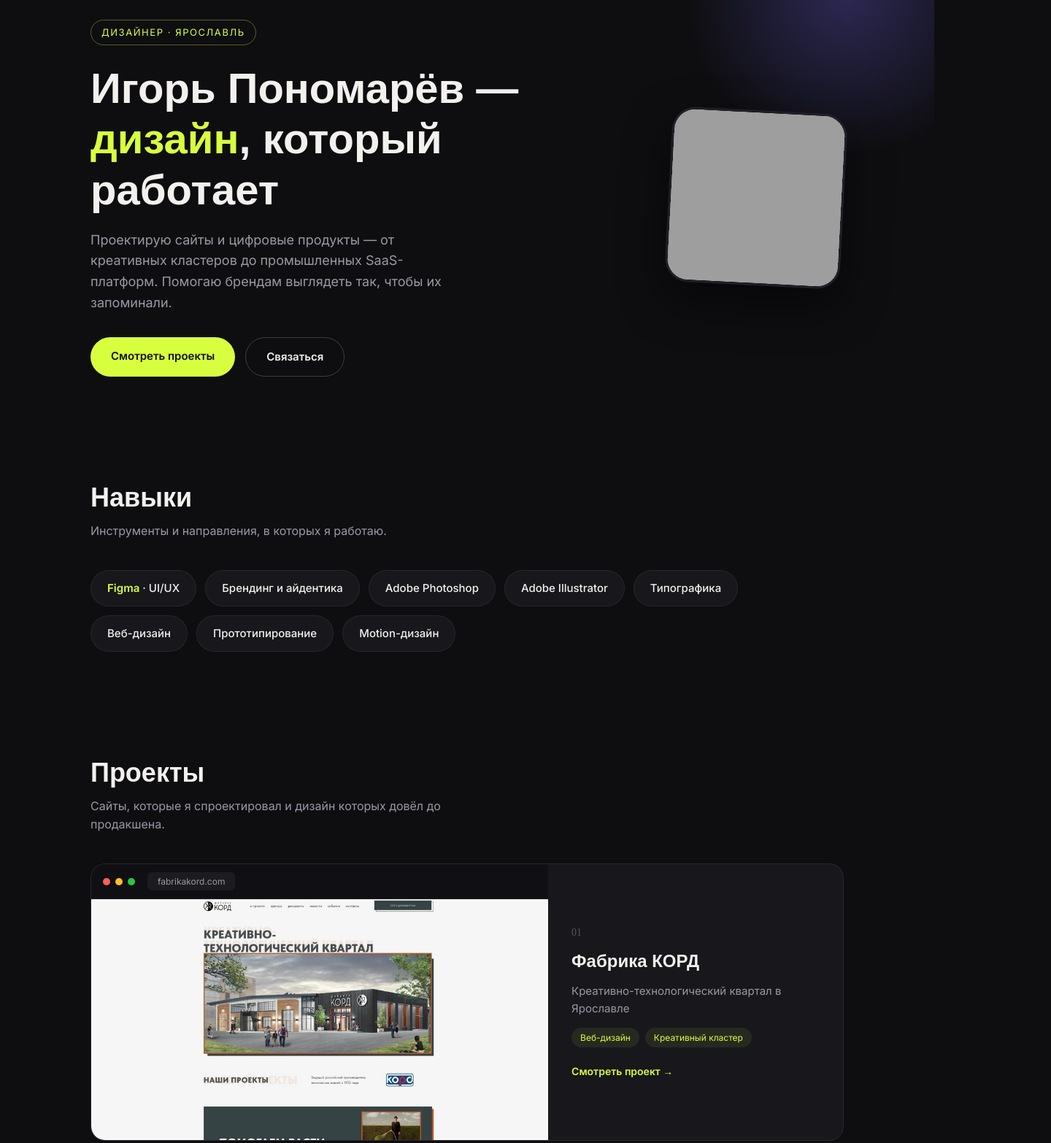
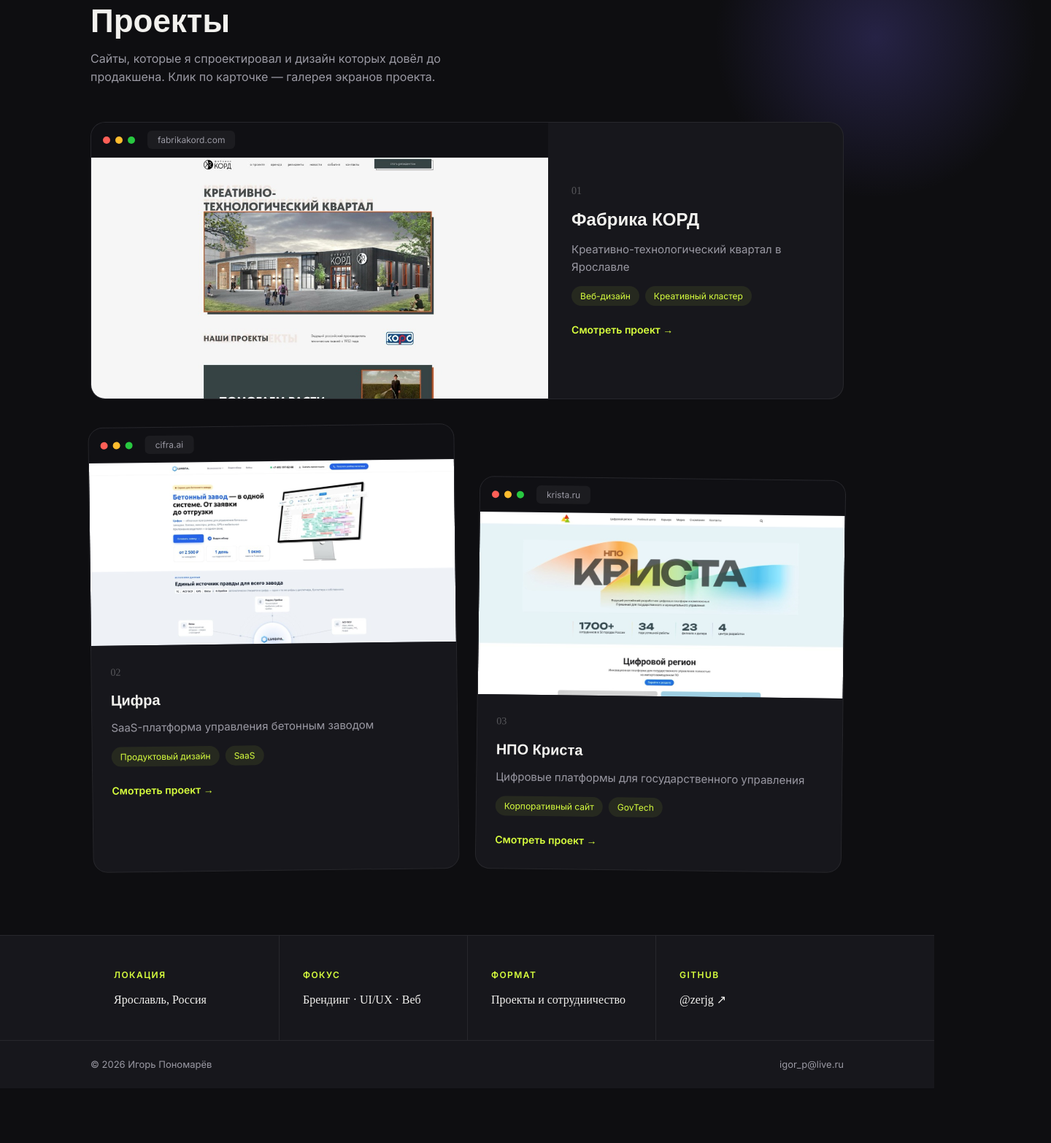
Before and after one commit to zerjg/portfolio, a plain HTML site: page index.html in a window 1280 px wide. Shown: the part 134-1700 px from the top of the page at 73% size, 1440 px wide, since content can reach past the window. After the commit the page ends 1625 px from the top, so only its background shows below. Drawn offline with Linux system fonts and the light colour scheme; grey boxes are pictures that could not be loaded; a web font is replaced by a local one.

Commit message:
Редизайн главной: имя в шапке, только галерея проектов коллажем, блок-факты развёрнут в подвал

```diff
--- a/index.html
+++ b/index.html
@@ -4,7 +4,7 @@
   <meta charset="UTF-8">
   <meta name="viewport" content="width=device-width, initial-scale=1.0">
   <title>Игорь Пономарёв — дизайнер</title>
-  <meta name="description" content="Портфолио Игоря Пономарёва — графический и цифровой дизайн, брендинг, UI/UX.">
+  <meta name="description" content="Портфолио Игоря Пономарёва — веб-дизайн и цифровые продукты: Фабрика КОРД, Цифра, НПО Криста.">
   <link rel="preconnect" href="https://fonts.googleapis.com">
   <link rel="preconnect" href="https://fonts.gstatic.com" crossorigin>
   <link href="https://fonts.googleapis.com/css2?family=Unbounded:wght@400;600;800&family=Inter:wght@400;500;600&display=swap" rel="stylesheet">
@@ -39,71 +39,41 @@
       background: rgba(14,14,17,.75);
       border-bottom: 1px solid rgba(255,255,255,.06);
     }
-    nav .wrap { display: flex; align-items: center; justify-content: space-between; height: 64px; }
-    .logo { font-family: 'Unbounded'; font-weight: 800; font-size: 18px; }
+    nav .wrap { display: flex; align-items: center; justify-content: space-between; height: 64px; gap: 16px; }
+    .logo { font-family: 'Unbounded'; font-weight: 800; font-size: 15px; letter-spacing: .02em; white-space: nowrap; }
     .logo span { color: var(--accent); }
     .nav-links { display: flex; gap: 28px; font-size: 14px; color: var(--muted); }
     .nav-links a:hover { color: var(--text); }
 
-    /* ---------- hero ---------- */
-    header { padding: 96px 0 72px; position: relative; overflow: hidden; }
-    header::before {
-      content: ''; position: absolute; top: -180px; right: -120px;
+    /* ---------- projects gallery ---------- */
+    section { padding: 72px 0 88px; scroll-margin-top: 72px; position: relative; }
+    section::before {
+      content: ''; position: absolute; top: -120px; right: -160px;
       width: 480px; height: 480px; border-radius: 50%;
-      background: radial-gradient(circle, rgba(123,108,255,.28), transparent 65%);
+      background: radial-gradient(circle, rgba(123,108,255,.22), transparent 65%);
       pointer-events: none;
     }
-    .hero { display: flex; align-items: center; gap: 48px; flex-wrap: wrap; }
-    .hero-text { flex: 1 1 420px; }
-    .tag {
-      display: inline-block; font-size: 13px; letter-spacing: .12em; text-transform: uppercase;
-      color: var(--accent); border: 1px solid rgba(216,255,62,.35);
-      padding: 6px 14px; border-radius: 100px; margin-bottom: 24px;
-    }
-    h1 { font-size: clamp(34px, 5.5vw, 58px); font-weight: 800; margin-bottom: 20px; }
-    h1 em { font-style: normal; color: var(--accent); }
-    .lead { color: var(--muted); font-size: 18px; max-width: 520px; margin-bottom: 32px; }
-    .btn-row { display: flex; gap: 14px; flex-wrap: wrap; }
-    .btn {
-      display: inline-block; padding: 14px 28px; border-radius: 100px;
-      font-weight: 600; font-size: 15px; transition: transform .15s ease, opacity .15s;
-    }
-    .btn:hover { transform: translateY(-2px); }
-    .btn-primary { background: var(--accent); color: #111; }
-    .btn-ghost { border: 1px solid rgba(255,255,255,.2); color: var(--text); }
-    .avatar {
-      width: 240px; height: 240px; border-radius: 32px; object-fit: cover;
-      border: 3px solid var(--surface-2);
-      box-shadow: 0 24px 60px rgba(0,0,0,.5);
-      transform: rotate(3deg);
-    }
+    .section-title { font-size: clamp(28px, 4.5vw, 44px); margin-bottom: 12px; }
+    .section-sub { color: var(--muted); margin-bottom: 48px; max-width: 560px; }
 
-    /* ---------- sections ---------- */
-    section { padding: 72px 0; scroll-margin-top: 72px; }
-    .section-title { font-size: clamp(24px, 3.5vw, 36px); margin-bottom: 12px; }
-    .section-sub { color: var(--muted); margin-bottom: 40px; max-width: 560px; }
-
-    /* ---------- skills ---------- */
-    .chips { display: flex; flex-wrap: wrap; gap: 12px; }
-    .chip {
-      background: var(--surface); border: 1px solid rgba(255,255,255,.07);
-      padding: 12px 22px; border-radius: 100px; font-size: 15px; font-weight: 500;
-    }
-    .chip b { color: var(--accent); font-weight: 600; }
-
-    /* ---------- projects ---------- */
-    .projects { display: flex; flex-direction: column; gap: 28px; }
+    .projects { display: grid; grid-template-columns: 1fr 1fr; gap: 36px 28px; }
     .project {
-      display: grid; grid-template-columns: 1.55fr 1fr;
       background: var(--surface); border: 1px solid rgba(255,255,255,.07);
       border-radius: var(--radius); overflow: hidden;
-      transition: transform .25s ease, border-color .25s ease, box-shadow .25s ease;
+      opacity: 0; transform: translateY(36px);
+      transition: opacity .7s ease, transform .7s ease, border-color .25s ease, box-shadow .25s ease;
     }
-    .project:hover {
-      transform: translateY(-5px);
+    .project.in { opacity: 1; transform: translateY(0); }
+    .project.in:hover {
       border-color: rgba(216,255,62,.45);
       box-shadow: 0 28px 70px rgba(0,0,0,.5);
+      transform: translateY(-5px) rotate(0deg) !important;
     }
+    .project.wide { grid-column: 1 / -1; display: grid; grid-template-columns: 1.55fr 1fr; }
+    .project.vert { display: flex; flex-direction: column; }
+    .project.shift { margin-top: 72px; }
+    .project.tilt-r.in { transform: rotate(.7deg); }
+    .project.tilt-l.in { transform: rotate(-.7deg); }
     .project-shot { background: var(--surface-2); overflow: hidden; }
     .browser-bar {
       display: flex; align-items: center; gap: 7px;
@@ -116,16 +86,20 @@
       background: rgba(255,255,255,.05); padding: 3px 14px; border-radius: 6px;
     }
     .project-shot img {
-      width: 100%; height: 330px; object-fit: cover; object-position: top;
-      display: block; transition: transform .6s ease;
+      width: 100%; display: block; object-fit: cover; object-position: top;
+      transition: transform .6s ease;
     }
+    .project.wide .project-shot img { height: 330px; }
+    .project.vert .project-shot img { height: 250px; }
     .project:hover .project-shot img { transform: scale(1.04); }
     .project-info {
-      padding: 36px 32px; display: flex; flex-direction: column;
+      padding: 32px; display: flex; flex-direction: column;
       justify-content: center; gap: 14px;
     }
+    .project.vert .project-info { padding: 26px 26px 28px; }
     .project-num { font-family: 'Unbounded'; font-size: 14px; color: rgba(255,255,255,.28); }
     .project-info h3 { font-size: 24px; }
+    .project.vert .project-info h3 { font-size: 20px; }
     .project-info p { color: var(--muted); font-size: 15px; }
     .card-tags { display: flex; gap: 8px; flex-wrap: wrap; }
     .card-tags span {
@@ -134,98 +108,74 @@
     }
     .project-link { margin-top: 8px; color: var(--accent); font-weight: 600; font-size: 14px; }
     .project:hover .project-link { text-decoration: underline; text-underline-offset: 4px; }
+
+    /* ---------- facts footer band ---------- */
+    .facts-band {
+      background: var(--surface);
+      border-top: 1px solid rgba(255,255,255,.07);
+    }
+    .facts-grid {
+      display: grid; grid-template-columns: repeat(4, 1fr);
+    }
+    .fact {
+      padding: 44px 32px;
+      border-left: 1px solid rgba(255,255,255,.07);
+    }
+    .fact:first-child { border-left: none; }
+    .fact b {
+      display: block; font-size: 12px; font-weight: 600;
+      text-transform: uppercase; letter-spacing: .12em;
+      color: var(--accent); margin-bottom: 12px;
+    }
+    .fact span { font-family: 'Unbounded'; font-size: 16px; line-height: 1.45; display: block; }
+    .fact a { color: var(--text); }
+    .fact a:hover { color: var(--accent); }
+    .footer-line {
+      border-top: 1px solid rgba(255,255,255,.07);
+      padding: 22px 0; font-size: 13px; color: var(--muted);
+    }
+    .footer-line .wrap { display: flex; justify-content: space-between; gap: 16px; flex-wrap: wrap; }
+    .footer-line a:hover { color: var(--accent); }
+
     @media (max-width: 860px) {
-      .project { grid-template-columns: 1fr; }
-      .project-shot img { height: 220px; }
-      .project-info { padding: 26px 24px; }
+      .projects { grid-template-columns: 1fr; gap: 26px; }
+      .project.wide { grid-template-columns: 1fr; }
+      .project.wide .project-shot img { height: 220px; }
+      .project.shift { margin-top: 0; }
+      .project.tilt-r.in, .project.tilt-l.in { transform: none; }
+      .facts-grid { grid-template-columns: 1fr 1fr; }
+      .fact { padding: 28px 24px; }
+      .fact:nth-child(3) { border-left: none; }
+      .fact:nth-child(n+3) { border-top: 1px solid rgba(255,255,255,.07); }
+      .nav-links { gap: 18px; }
+      .logo { font-size: 13px; }
     }
-
-    /* ---------- about ---------- */
-    .about-box {
-      background: var(--surface); border: 1px solid rgba(255,255,255,.07);
-      border-radius: var(--radius); padding: 40px;
-      display: grid; grid-template-columns: 2fr 1fr; gap: 40px;
-    }
-    .about-box p { color: var(--muted); margin-bottom: 14px; }
-    .facts { list-style: none; }
-    .facts li { padding: 10px 0; border-bottom: 1px solid rgba(255,255,255,.07); font-size: 14px; }
-    .facts li:last-child { border: none; }
-    .facts b { display: block; color: var(--muted); font-weight: 500; font-size: 12px; text-transform: uppercase; letter-spacing: .08em; }
-
-    /* ---------- contact ---------- */
-    .contact {
-      text-align: center; background: var(--surface);
-      border: 1px solid rgba(255,255,255,.07);
-      border-radius: var(--radius); padding: 64px 32px;
-    }
-    .contact h2 { margin-bottom: 14px; }
-    .contact p { color: var(--muted); margin-bottom: 28px; }
-    .contact-links { display: flex; gap: 14px; justify-content: center; flex-wrap: wrap; }
-
-    footer { padding: 40px 0; text-align: center; color: var(--muted); font-size: 13px; }
-
-    @media (max-width: 720px) {
-      .about-box { grid-template-columns: 1fr; }
-      .hero { flex-direction: column-reverse; text-align: center; }
-      .btn-row { justify-content: center; }
-      .nav-links { display: none; }
-      .avatar { width: 180px; height: 180px; }
+    @media (max-width: 480px) {
+      .facts-grid { grid-template-columns: 1fr; }
+      .fact { border-left: none; border-top: 1px solid rgba(255,255,255,.07); }
+      .fact:first-child { border-top: none; }
     }
   </style>
 </head>
 <body>
 
-<nav>
+<nav id="top">
   <div class="wrap">
-    <a class="logo" href="#top">IGOR<span>.</span></a>
+    <a class="logo" href="#top">ИГОРЬ ПОНОМАРЕВ<span>.</span></a>
     <div class="nav-links">
-      <a href="#skills">Навыки</a>
       <a href="#works">Проекты</a>
-      <a href="#about">Обо мне</a>
-      <a href="#contact">Контакты</a>
+      <a href="https://github.com/zerjg" target="_blank" rel="noopener">GitHub</a>
     </div>
   </div>
 </nav>
 
-<header id="top">
-  <div class="wrap hero">
-    <div class="hero-text">
-      <span class="tag">Дизайнер · Ярославль</span>
-      <h1>Игорь Пономарёв — <em>дизайн</em>, который работает</h1>
-      <p class="lead">Проектирую сайты и цифровые продукты — от креативных кластеров до промышленных SaaS-платформ. Помогаю брендам выглядеть так, чтобы их запоминали.</p>
-      <div class="btn-row">
-        <a class="btn btn-primary" href="#works">Смотреть проекты</a>
-        <a class="btn btn-ghost" href="#contact">Связаться</a>
-      </div>
-    </div>
-    <img class="avatar" src="https://avatars.githubusercontent.com/u/17095296?v=4" alt="Игорь Пономарёв">
-  </div>
-</header>
-
-<section id="skills">
-  <div class="wrap">
-    <h2 class="section-title">Навыки</h2>
-    <p class="section-sub">Инструменты и направления, в которых я работаю.</p>
-    <div class="chips">
-      <span class="chip"><b>Figma</b> · UI/UX</span>
-      <span class="chip">Брендинг и айдентика</span>
-      <span class="chip">Adobe Photoshop</span>
-      <span class="chip">Adobe Illustrator</span>
-      <span class="chip">Типографика</span>
-      <span class="chip">Веб-дизайн</span>
-      <span class="chip">Прототипирование</span>
-      <span class="chip">Motion-дизайн</span>
-    </div>
-  </div>
-</section>
-
 <section id="works">
   <div class="wrap">
     <h2 class="section-title">Проекты</h2>
-    <p class="section-sub">Сайты, которые я спроектировал и дизайн которых довёл до продакшена.</p>
+    <p class="section-sub">Сайты, которые я спроектировал и дизайн которых довёл до продакшена. Клик по карточке — галерея экранов проекта.</p>
     <div class="projects">
 
-      <a class="project" href="project.html?p=kord">
+      <a class="project wide" href="project.html?p=kord">
         <div class="project-shot">
           <div class="browser-bar">
             <i style="background:#ff5f57"></i><i style="background:#febc2e"></i><i style="background:#28c840"></i>
@@ -242,7 +192,7 @@
         </div>
       </a>
 
-      <a class="project" href="project.html?p=cifra">
+      <a class="project vert tilt-l" href="project.html?p=cifra">
         <div class="project-shot">
           <div class="browser-bar">
             <i style="background:#ff5f57"></i><i style="background:#febc2e"></i><i style="background:#28c840"></i>
@@ -259,7 +209,7 @@
         </div>
       </a>
 
-      <a class="project" href="project.html?p=krista">
+      <a class="project vert shift tilt-r" href="project.html?p=krista">
         <div class="project-shot">
           <div class="browser-bar">
             <i style="background:#ff5f57"></i><i style="background:#febc2e"></i><i style="background:#28c840"></i>
@@ -280,42 +230,29 @@
   </div>
 </section>
 
-<section id="about">
+<footer class="facts-band">
   <div class="wrap">
-    <h2 class="section-title">Обо мне</h2>
-    <p class="section-sub">Коротко о том, кто я и как работаю.</p>
-    <div class="about-box">
-      <div>
-        <p>Привет! Я Игорь — дизайнер из Ярославля. Верю, что хороший дизайн — это не украшение, а решение задачи: он должен быть понятным, честным и красивым одновременно.</p>
-        <p>В работе ценю системность: сначала разбираюсь в задаче и аудитории, потом ищу форму. Люблю типографику, сетки и детали, которые замечаешь не сразу.</p>
-        <p>Открыт к интересным проектам и сотрудничеству — напишите мне, обсудим вашу задачу.</p>
-      </div>
-      <ul class="facts">
-        <li><b>Локация</b>Ярославль, Россия</li>
-        <li><b>Фокус</b>Брендинг · UI/UX · Веб</li>
-        <li><b>Формат</b>Проекты и сотрудничество</li>
-        <li><b>GitHub</b><a href="https://github.com/zerjg" target="_blank">@zerjg</a></li>
-      </ul>
+    <div class="facts-grid">
+      <div class="fact"><b>Локация</b><span>Ярославль, Россия</span></div>
+      <div class="fact"><b>Фокус</b><span>Брендинг · UI/UX · Веб</span></div>
+      <div class="fact"><b>Формат</b><span>Проекты и сотрудничество</span></div>
+      <div class="fact"><b>GitHub</b><span><a href="https://github.com/zerjg" target="_blank" rel="noopener">@zerjg ↗</a></span></div>
     </div>
   </div>
-</section>
-
-<section id="contact">
-  <div class="wrap">
-    <div class="contact">
-      <h2 class="section-title">Давайте работать вместе</h2>
-      <p>Есть проект или идея? Напишите — отвечаю быстро.</p>
-      <div class="contact-links">
-        <a class="btn btn-primary" href="mailto:igor_p@live.ru">igor_p@live.ru</a>
-        <a class="btn btn-ghost" href="https://github.com/zerjg" target="_blank">GitHub</a>
-      </div>
+  <div class="footer-line">
+    <div class="wrap">
+      <span>© 2026 Игорь Пономарёв</span>
+      <a href="mailto:igor_p@live.ru">igor_p@live.ru</a>
     </div>
   </div>
-</section>
+</footer>
 
-<footer>
-  © 2026 Игорь Пономарёв · Сделано с любовью к деталям
-</footer>
+<script>
+const io = new IntersectionObserver(entries => {
+  entries.forEach(e => { if (e.isIntersecting) { e.target.classList.add("in"); io.unobserve(e.target); } });
+}, { threshold: 0.12 });
+document.querySelectorAll(".project").forEach(p => io.observe(p));
+</script>
 
 </body>
 </html>
```
Also changed, not shown: project.html (+2 -2 lines).
